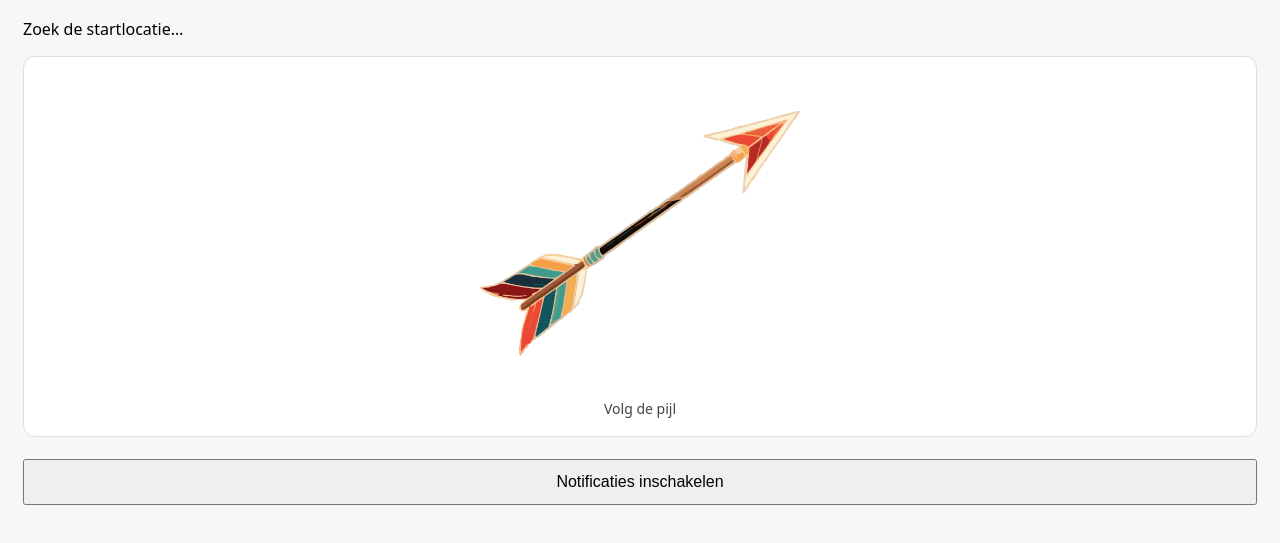
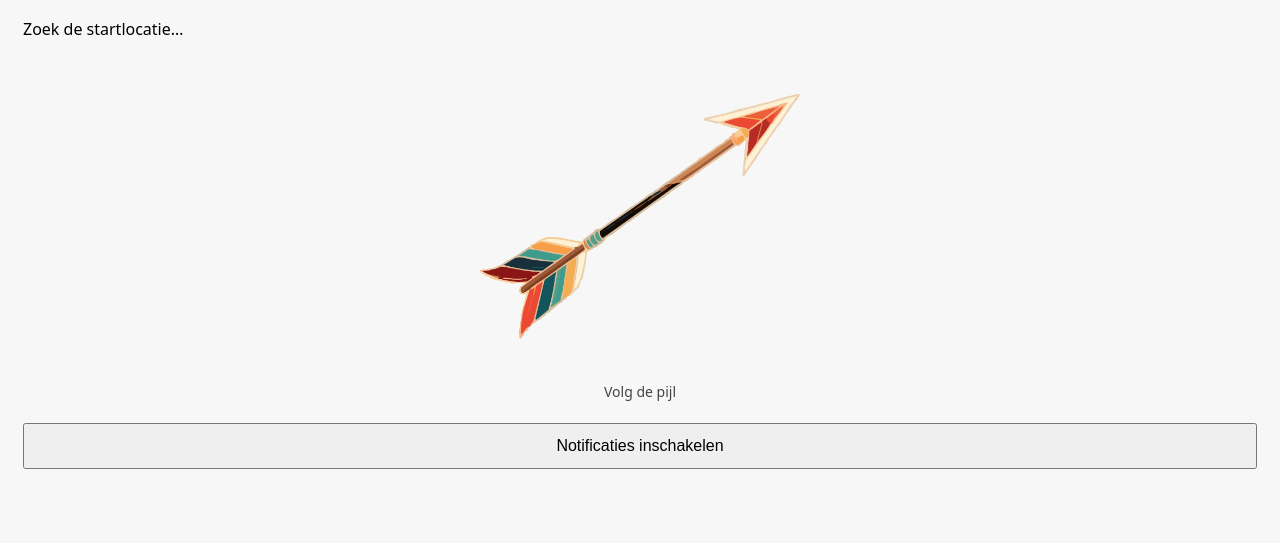
Before and after one commit to laurentstijn/vrijgezellenmatti, a plain HTML site: page index.html in a window 1280 px wide. Shown: the part 69-612 px from the top of the page. Drawn offline with nearby package versions, Linux system fonts and the light colour scheme; no server answers.

Commit message:
Remove compass tile background

```diff
--- a/css/style.css
+++ b/css/style.css
@@ -33,10 +33,9 @@ input {
 
 .compass {
   margin: 12px 0;
-  padding: 12px;
-  border-radius: 12px;
-  background: #fff;
-  border: 1px solid #ddd;
+  padding: 0;
+  background: transparent;
+  border: none;
   text-align: center;
 }
 
```
